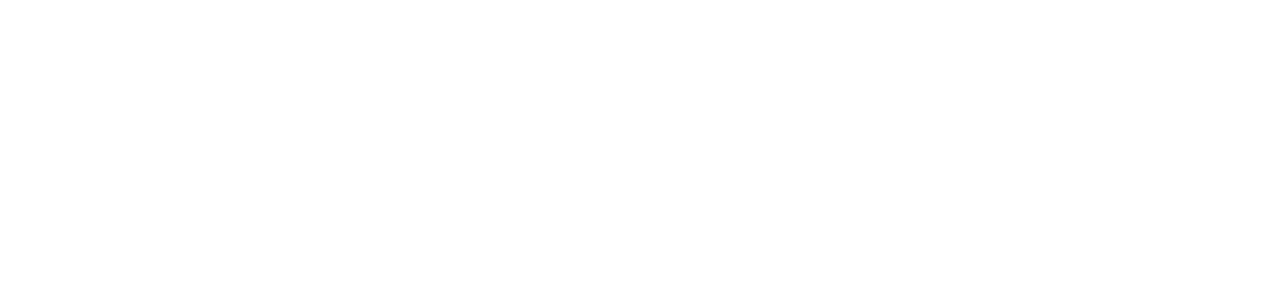
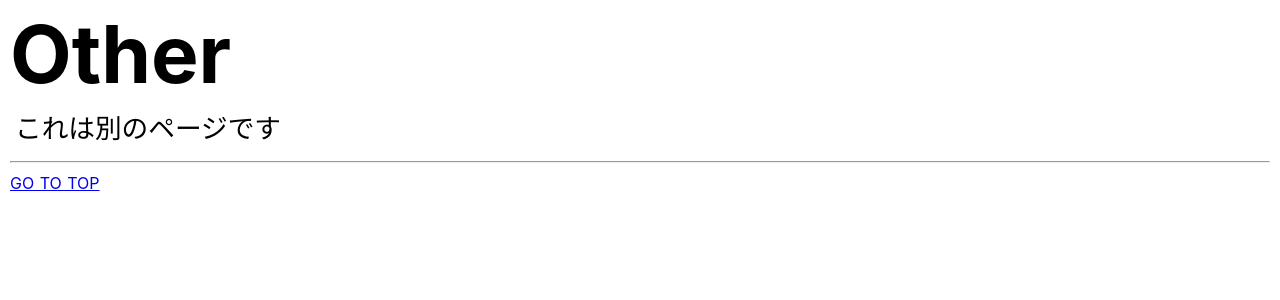
Before and after one commit to HikaruKubota/p_nuxt, a Nuxt app: page /other in a window 1280 px wide. Before the commit this address had no page. Shown: the top 300 px of the page. Built offline with nearby package versions, Linux system fonts and the light colour scheme.

Commit message:
vue route

```diff
--- /dev/null
+++ b/pages/other.vue
@@ -0,0 +1,42 @@
+<template>
+  <section class="container">
+    <h1>{{title}}</h1>
+    <p>{{message}}</p>
+    <hr>
+    <router-link to="/">
+      GO TO TOP
+    </router-link>
+  </section>
+</template>
+
+<script>
+export default {
+  data: function () {
+    return {
+      title: 'Other',
+      message: 'これは別のページです'
+    }
+  },
+}
+</script>
+
+<style>
+.container {
+  padding: 5px 10px;
+}
+h1 {
+  font-size: 60pt;
+}
+p {
+  padding: 5px;
+  font-size: 20pt;
+}
+pre {
+  padding: 10px;
+  font-size: 20pt;
+  background-color: #efefef;
+}
+hr {
+  margin: 10px 0;
+}
+</style>
```
